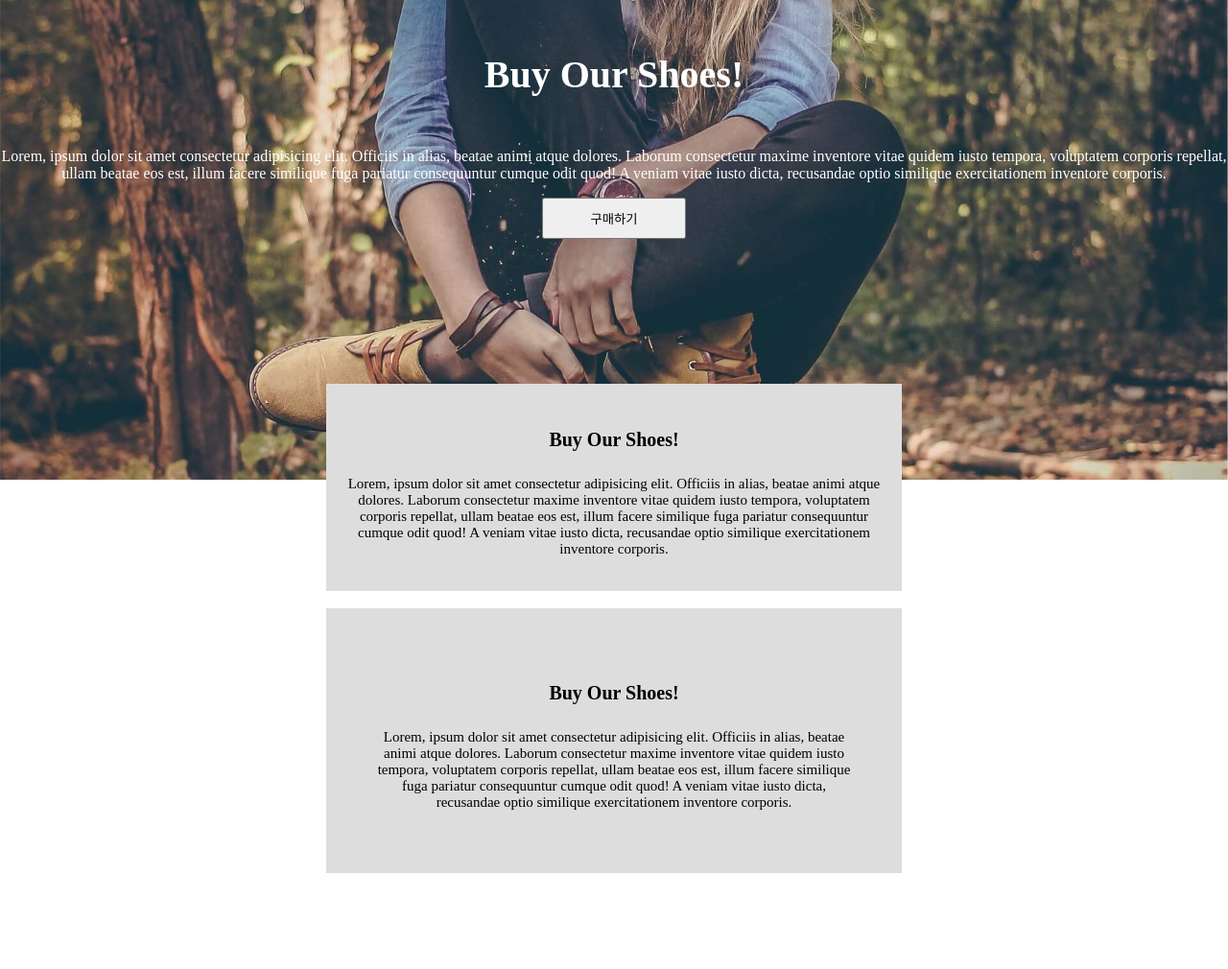
After one commit to juhee067/practice, a PHP site: page /html/04layout2.html in a window 1280 px wide. The commit adds this page. Shown: the whole page at 96% size. Run offline with PHP 8.4, Linux system fonts and the light colour scheme.

Commit message:
20221108

```diff
--- a/css/main.css
+++ b/css/main.css
@@ -1,3 +1,7 @@
+div {
+  box-sizing: border-box;
+}
+
 .profile {
   width: 100px;
   display: block;
@@ -7,9 +11,11 @@
 .title {
   text-align: center;
 }
+
 #special {
   text-align: center;
 }
+
 .point {
   color: red;
 }
@@ -31,6 +37,7 @@
   max-width: 800px;
   margin: 0 auto;
 }
+
 .header {
   width: 100%;
   height: 50px;
@@ -46,6 +53,7 @@
   vertical-align: top;
   /* float: left; */
 }
+
 .right {
   display: inline-block;
   width: 80%;
@@ -53,6 +61,7 @@
   background-color: coral;
   /* float: left; */
 }
+
 .footer {
   width: 100%;
   height: 100px;
@@ -64,6 +73,7 @@
 body {
   outline: 1px solid red;
 }
+
 .aside {
   width: 60%;
   height: 200px;
@@ -73,33 +83,122 @@ body {
 .aside .profileImg .img {
   float: left;
 }
+
 .aside .profileImg .name {
   float: left;
   margin-left: 20px;
 }
+
 .aside .profileImg .name h3 {
   margin: 0;
   font-size: 15px;
 }
+
 .aside .profileImg .name p {
   margin: 0;
   font-size: 12px;
 }
+
 .aside .profileImg img {
   width: 50px;
   border-radius: 50%;
 }
+
 .aside .intro {
   clear: both;
   padding-top: 5px;
 }
+
 .article {
   width: 30%;
   height: 200px;
   float: right;
 }
+
 .article img {
   /* article에 width가 있기 때문에 그 넓이를 상속받으면 된다 */
   width: 100%;
   height: 100%;
 }
+
+/* navBar */
+.navBar li {
+  display: inline-block;
+  width: 60px;
+  text-align: center;
+  background-color: #eee;
+  padding: 10px;
+  border-radius: 5px;
+}
+
+.navBar li a {
+  font-size: 16px;
+  text-decoration: none;
+}
+
+/* 04layout2 */
+
+.mainBg {
+  position: relative;
+  width: 100%;
+  height: 500px;
+  background-image: url(../img/shoes.jpg);
+  background-repeat: no-repeat;
+  background-size: cover;
+  background-position: center;
+  padding: 1px;
+  text-align: center;
+  /* 배경 채워지는 위치 */
+}
+
+.mainTitle {
+  color: white;
+  font-size: 40px;
+
+  /* margin이 text에 안붙고 배경에 붙어 내려온다
+  margin collapse 현상 : 박스 2개가 위쪽 테두리에 겹쳐짐
+  이런 경우에는 margin도 합쳐짐-> 부모박스에 패딩을 주면됨
+  */
+}
+
+.mainContent {
+  color: #fff;
+}
+
+.mainBtn {
+  /* position: absolute;
+  left: 0;
+  right: 0;
+  margin: auto;
+  가운데 오게 하는 공식
+  */
+  position: absolute;
+  left: 0;
+  right: 0;
+  margin: auto;
+  width: 150px;
+  padding: 10px;
+}
+
+.subBg {
+  position: relative;
+  top: -100px;
+  left: 0;
+  right: 0;
+  margin: auto;
+  width: 80%;
+  max-width: 600px;
+  background-color: #ddd;
+  padding: 20px;
+  text-align: center;
+  /* padding, border 포함 width가 조정됨 */
+
+}
+
+.subBg .subTitle {
+  font-size: 20px;
+}
+
+.subBg .subContent {
+  font-size: 15px;
+}
--- /dev/null
+++ b/html/04layout2.html
@@ -0,0 +1,48 @@
+<!DOCTYPE html>
+<html lang="en">
+
+<head>
+    <meta charset="UTF-8">
+    <meta http-equiv="X-UA-Compatible" content="IE=edge">
+    <meta name="viewport" content="width=device-width, initial-scale=1.0">
+    <title>04layout2</title>
+    <link href="../css/main.css" rel="stylesheet" />
+</head>
+
+<body style="margin: 0px;">
+    <div class="mainBg">
+        <h4 class="mainTitle">Buy Our Shoes!</h4>
+        <p class="mainContent">
+            Lorem, ipsum dolor sit amet consectetur adipisicing elit. Officiis in alias, beatae animi atque dolores.
+            Laborum consectetur maxime inventore vitae quidem iusto tempora, voluptatem corporis repellat, ullam beatae
+            eos est, illum facere similique fuga pariatur consequuntur cumque odit quod! A veniam vitae iusto dicta,
+            recusandae optio similique exercitationem inventore corporis.
+        </p>
+        <button class="mainBtn">구매하기</button>
+    </div>
+    <div class="subBg">
+
+        <h4 class="subTitle">Buy Our Shoes!</h4>
+        <p class="subContent">
+            Lorem, ipsum dolor sit amet consectetur adipisicing elit. Officiis in alias, beatae animi atque dolores.
+            Laborum consectetur maxime inventore vitae quidem iusto tempora, voluptatem corporis repellat, ullam beatae
+            eos est, illum facere similique fuga pariatur consequuntur cumque odit quod! A veniam vitae iusto dicta,
+            recusandae optio similique exercitationem inventore corporis.
+        </p>
+    </div>
+    <br>
+    <!-- max-width는 박스 전체 크기를 말하는 것이 아니라 박스자체의 크기만을 말한다 -->
+    <div class="subBg" style="padding: 50px;">
+
+        <h4 class="subTitle">Buy Our Shoes!</h4>
+        <p class="subContent">
+            Lorem, ipsum dolor sit amet consectetur adipisicing elit. Officiis in alias, beatae animi atque dolores.
+            Laborum consectetur maxime inventore vitae quidem iusto tempora, voluptatem corporis repellat, ullam beatae
+            eos est, illum facere similique fuga pariatur consequuntur cumque odit quod! A veniam vitae iusto dicta,
+            recusandae optio similique exercitationem inventore corporis.
+        </p>
+    </div>
+
+</body>
+
+</html>
```
Also changed, not shown: html/03layout1_pt.html (+13 -0 lines), javascript/02js.html (+84 -22 lines), javascript/main.css (+16 -0 lines), img/shoes.jpg (added).
